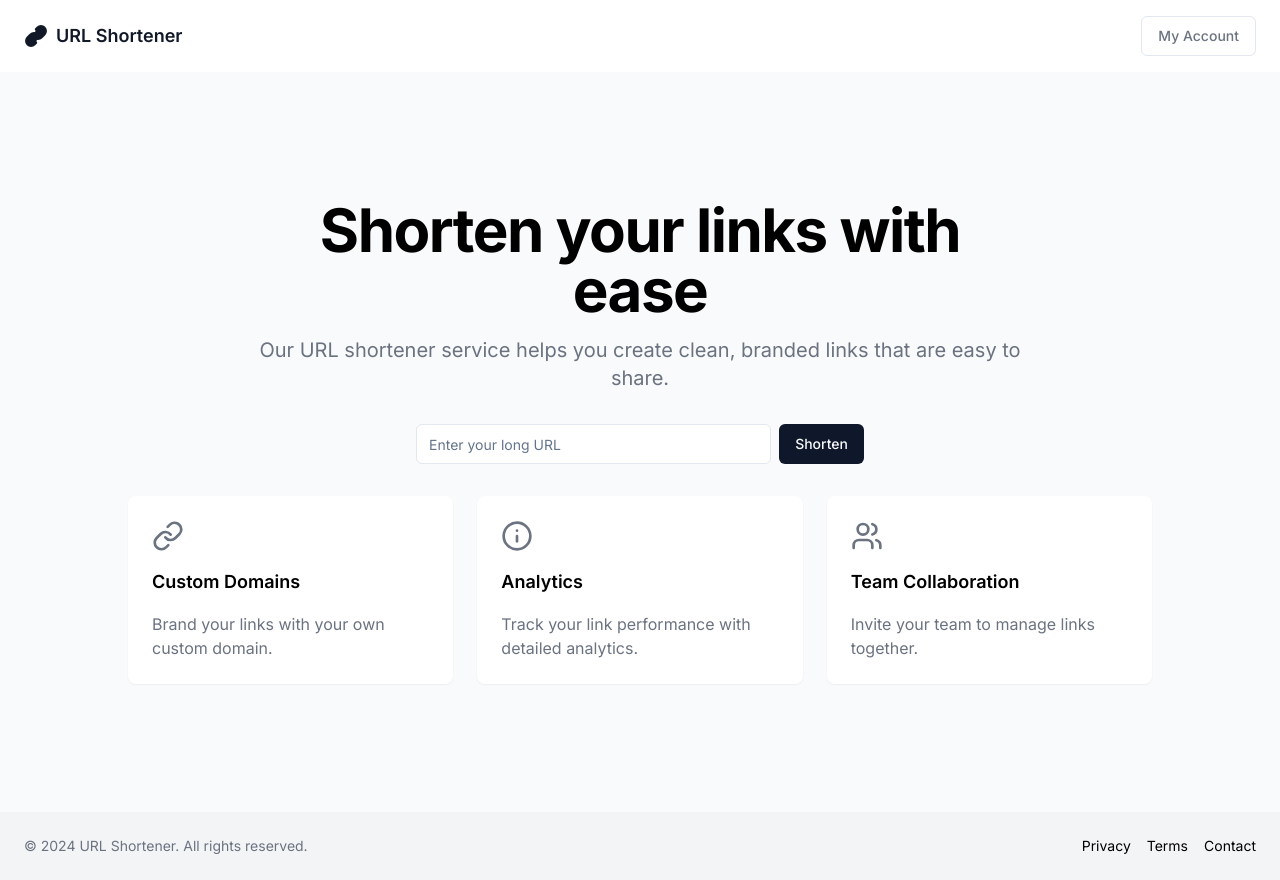
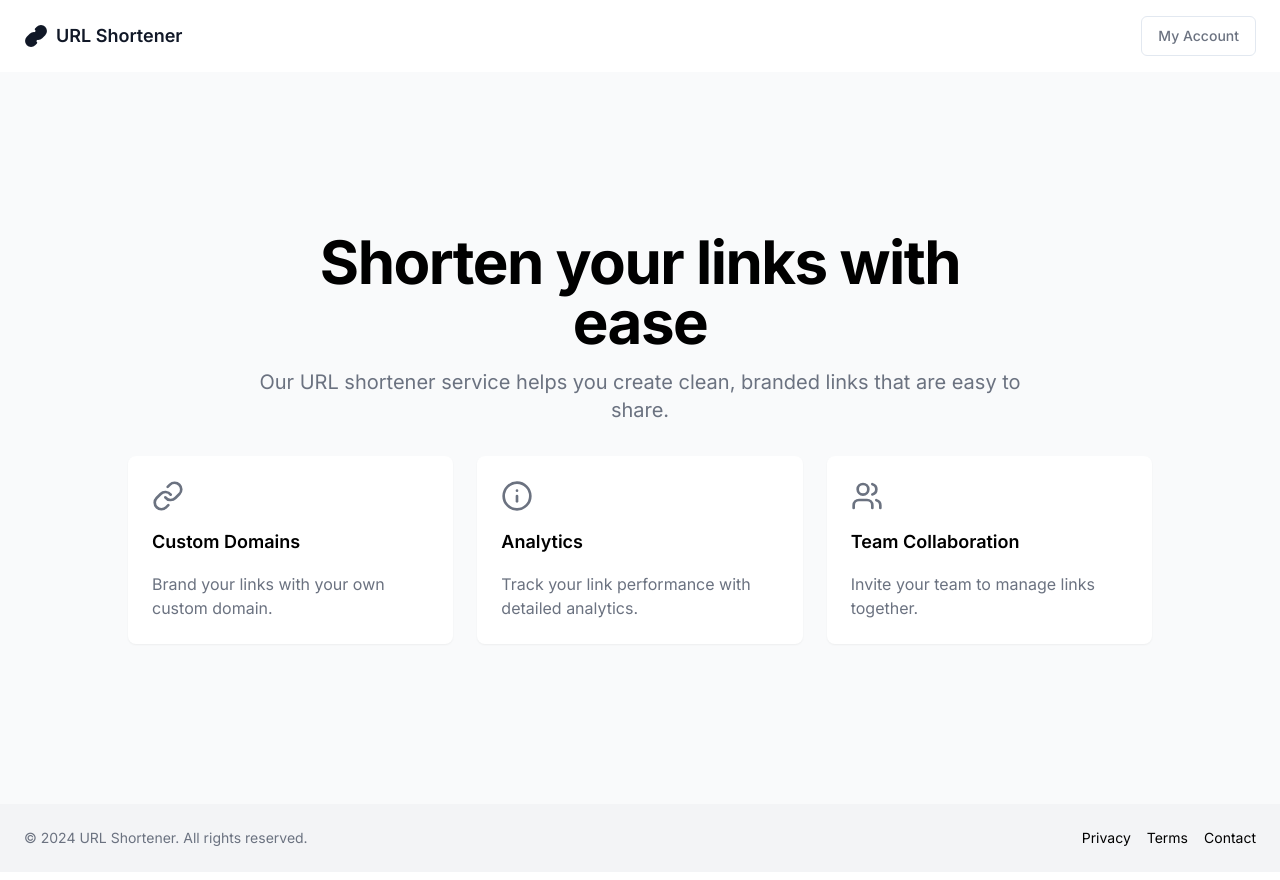
Before and after one commit to Boipelo/url-shortener, a Next.js app: page / in a window 1280 px wide. Built offline with nearby package versions, Linux system fonts and the light colour scheme.

Commit message:
Changed base URLs

```diff
--- a/src/app/account/page.tsx
+++ b/src/app/account/page.tsx
@@ -54,7 +54,7 @@ export default function Account() {
     async function handleLogin(event: { preventDefault: () => void; }) {
         event.preventDefault()
 
-        await fetch('http://localhost:5500/api/auth/login', {
+        await fetch('http://urlshortener-api-eta.vercel.app/api/auth/login', {
             method: 'POST',
             headers: { 'Content-Type': 'application/json' },
             body: JSON.stringify({ email, password }),
@@ -76,7 +76,7 @@ export default function Account() {
         event.preventDefault()
 
         if (validator.isEmail(regEmail)) {
-            await fetch('http://localhost:5500/api/auth/register', {
+            await fetch('http://urlshortener-api-eta.vercel.app/api/auth/register', {
                 method: 'POST',
                 headers: { 'Content-Type': 'application/json' },
                 body: JSON.stringify({ email: regEmail, password: regPassword }),
--- a/src/app/page.tsx
+++ b/src/app/page.tsx
@@ -15,12 +15,6 @@ export default function Home() {
             <p className="text-gray-500 dark:text-gray-400 text-lg md:text-xl">
               Our URL shortener service helps you create clean, branded links that are easy to share.
             </p>
-          </div>
-          <div className="w-full max-w-md">
-            <form className="flex space-x-2">
-              <Input type="text" placeholder="Enter your long URL" className="flex-1" />
-              <Button type="submit">Shorten</Button>
-            </form>
           </div>
           <div className="grid grid-cols-1 sm:grid-cols-2 lg:grid-cols-3 gap-6 w-full max-w-5xl">
             <div className="bg-white dark:bg-gray-800 rounded-lg p-6 shadow-sm space-y-4">
```
